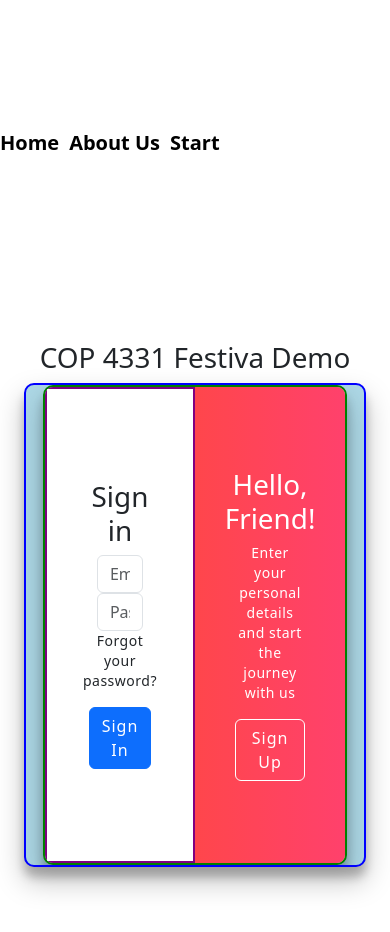
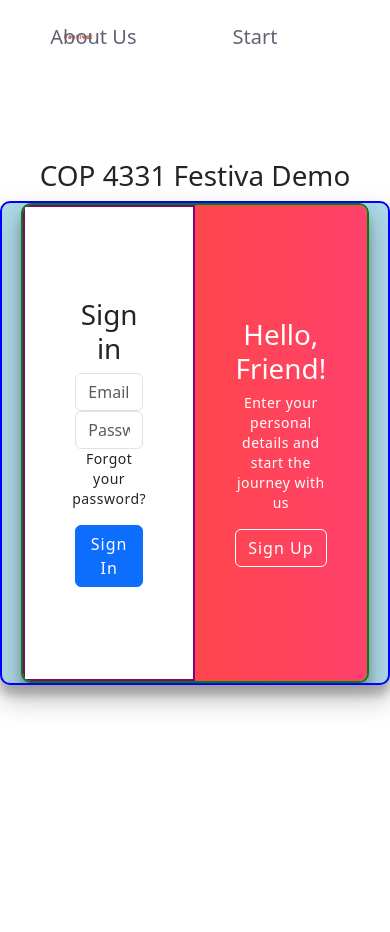
Before and after one commit to vimoreno21/festiva, a React (Create React App) app in the folder frontend/: page /start in a window 390 px wide. Shown: the top 932 px of the page. After the commit the page ends 844 px from the top, so only its background shows below. Built offline with nearby package versions, Linux system fonts and the light colour scheme; no server answers.

Commit message:
navbar changes - not responsive yet tho

```diff
--- a/frontend/src/App.js
+++ b/frontend/src/App.js
@@ -15,8 +15,7 @@ const socket = io.connect("https://festiva-ucf-3a962394b6e7.herokuapp.com");
 function App() {
   return (
     <BrowserRouter>
-      <NavBar fluid/>
-      <Container fluid>
+      <NavBar/>
         <Routes>
           <Route path="/" element={<HomePage />} />
           <Route path="/about" element={<AboutPage />} />
@@ -24,7 +23,6 @@ function App() {
           {/* ignore this route im just using it for testing displaying socket stuff on frontend -melanie */}
           <Route path="/socketio" element={<SocketIoMelTest socket={socket}/>} />
         </Routes>
-      </Container>
     </BrowserRouter>
   );
 }
--- a/frontend/src/components/NavBar.js
+++ b/frontend/src/components/NavBar.js
@@ -1,20 +1,28 @@
 import React from 'react';
 import { Link } from 'react-router-dom'; // Import Link from react-router-dom
+import festivaImg from '../images/Festiva.png'
 
 function NavBar() {
   return (
-    <nav className="navbar">
-      <ul className="navbar-list">
+    <nav className="navbar_style py-3">
+      <ul className="w-25 d-flex flex-row">
         <li className="navbar-item">
-          <Link to="/" className="navbar-link">Home</Link>
+          <Link to="/" className="navbar-link">
+            <img src={festivaImg} alt='festiva img'className='w-75'/>
+          </Link>
         </li>
-        <li className="navbar-item">
+      </ul>
+
+      <ul className='set_width d-flex flex-row justify-content-end'>
+
+        <li className="navbar-item fs-2 mx-5 text-nowrap">
           <Link to="/about" className="navbar-link">About Us</Link>
         </li>
-        <li className="navbar-item">
+        <li className="navbar-item fs-2 mx-5 text-nowrap">
           <Link to="/start" className="navbar-link">Start</Link>
         </li>
       </ul>
+
     </nav>
   );
 }
--- a/frontend/src/index.css
+++ b/frontend/src/index.css
@@ -416,20 +416,21 @@ footer a {
 
 
    /* NavigationBar.css */
-.navbar {
-	margin-top: 120px;
-	background-color: none; /* Set your desired background color */
-	color: #fff;
-	position: fixed; /* Make the navigation bar fixed at the top */
+.navbar_style {
+	position: absolute; /* Make the navigation bar fixed at the top */
 	width: 100%; /* Make the navigation bar full-width */
 	z-index: 100; /* Ensure it's on top of other content */
-	text-align: right; /* Align the text (list items) to the right */
+	justify-content: flex-start;
+	display: flex;
+	justify-items: around;
+	align-items: center;
+	padding: 2rem;
   }
 
   .navbar-list {
 	list-style: none;
-	padding: 0; /* Set padding to 0 to control spacing between items */
-	text-align: right;
+	/* padding: 0; Set padding to 0 to control spacing between items */
+	/* text-align: right; */
   }
 
   .navbar-item {
@@ -439,11 +440,15 @@ footer a {
 
   .navbar-link {
 	text-decoration: none;
-	color: #000000; /* Set your desired text color */
-	font-weight: bold;
+	color: #5E6472; /* Set your desired text color */
+	font-weight: normal;
 	font-size: 20px;
   }
 
   .navbar-link:hover {
 	text-decoration: underline;
   }
+
+  .set_width {
+	width:65%;
+  }
--- a/frontend/src/pages/StartPage.js
+++ b/frontend/src/pages/StartPage.js
@@ -5,7 +5,7 @@ import LoginSignUp from '../components/LoginSignUp';
 const StartPage = () =>
 {
     return(
-        <div className="container-fluid center-content">
+        <div className="center-content">
         <PageTitle />
         <LoginSignUp className="center-content"/>
         </div>
```
Also changed, not shown: frontend/src/images/Festiva.png (added).
